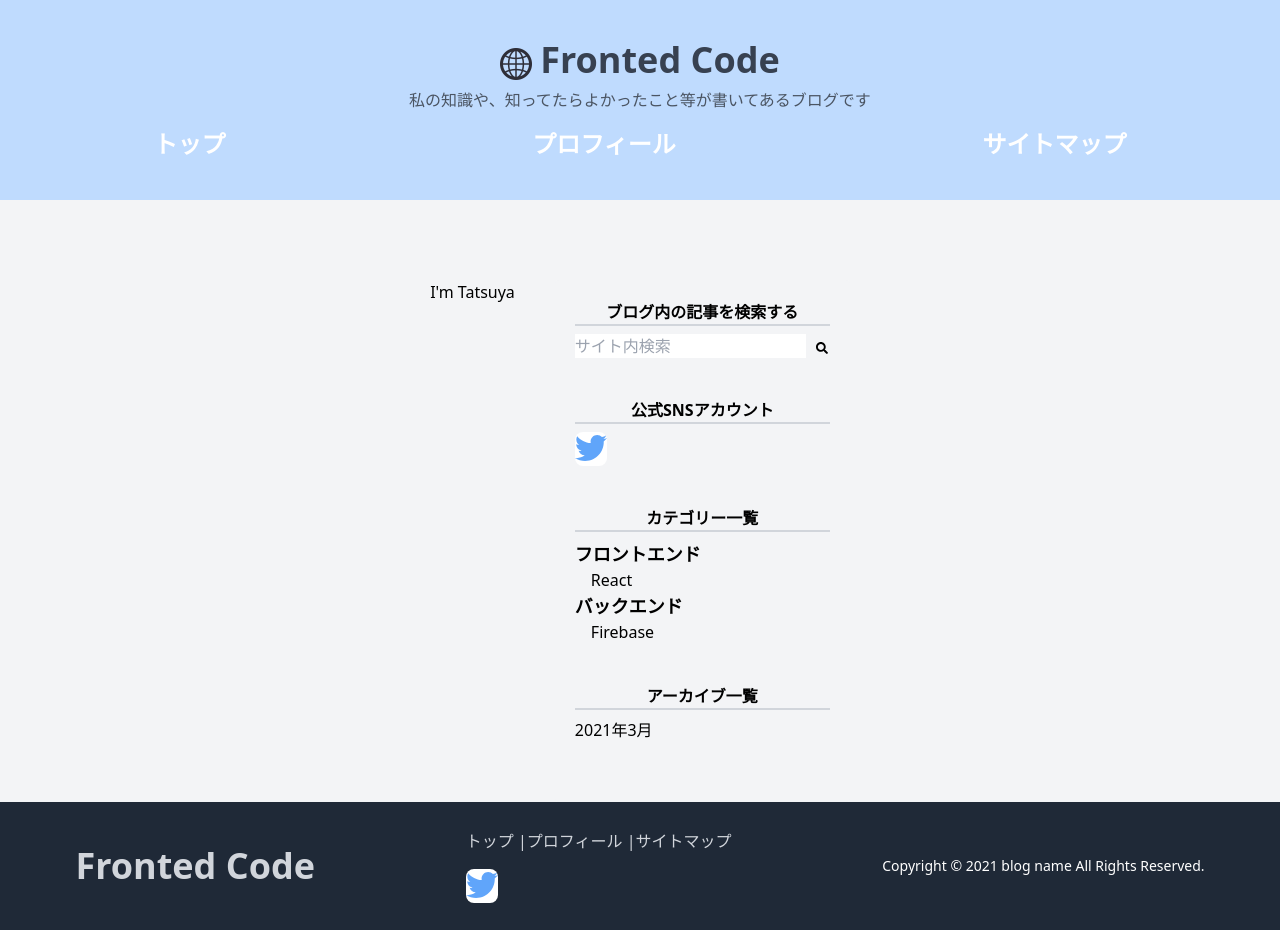
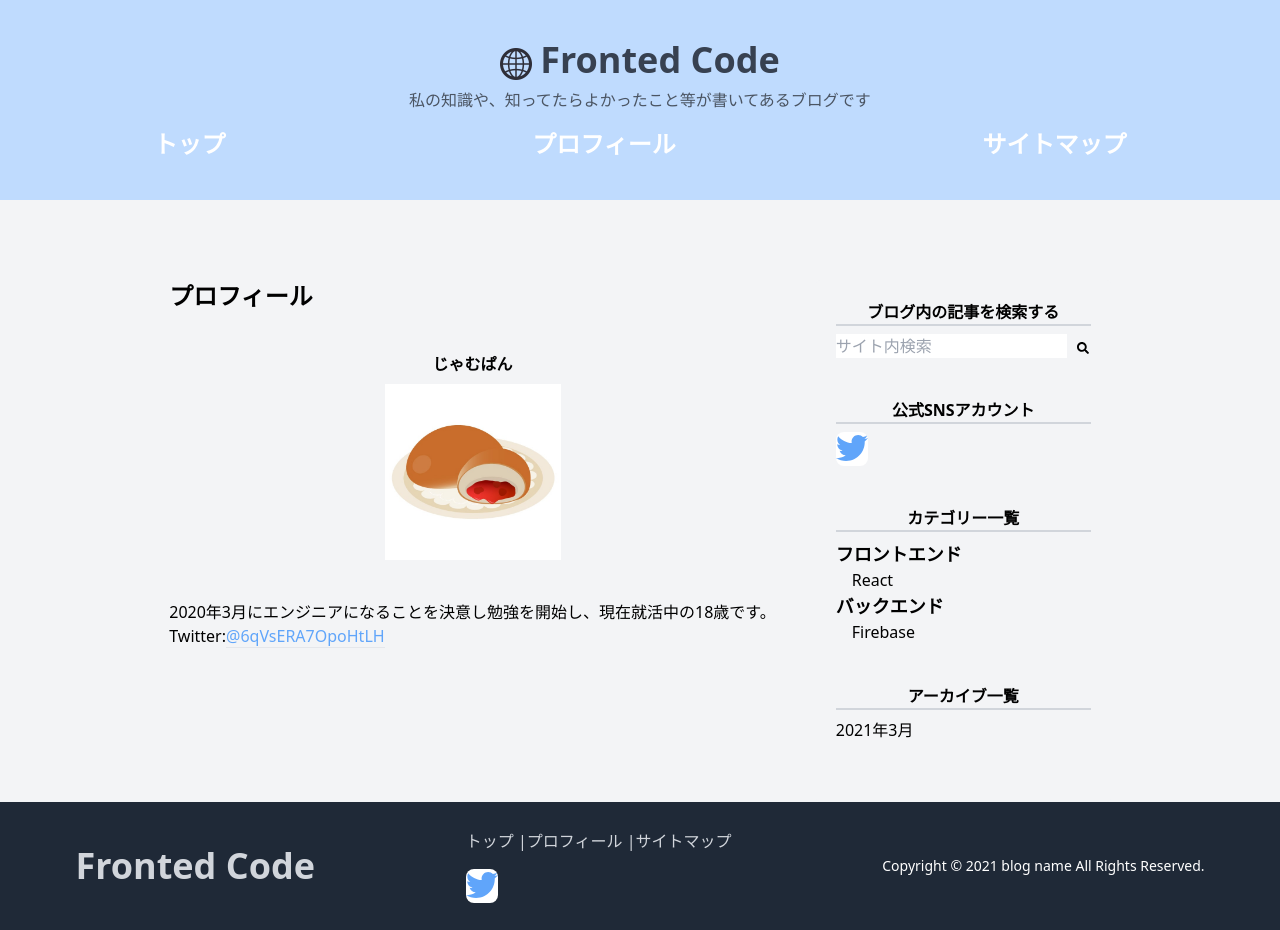
Before and after one commit to jampan02/my-blog, a Next.js app: page /profile in a window 1280 px wide. Built offline with nearby package versions, Linux system fonts and the light colour scheme.

Commit message:
add profile

```diff
--- a/content/posts/frontend/2.md
+++ /dev/null
@@ -1,82 +0,0 @@
----
-title: Markdownでリンクを作る方法とは？画像リンクについても解説！
-date: 2021-03-19
-image: "/images/image.jpg"
-description: なぜ今退任
-keyword: フロントエンド,与党
-url: frontend/2
----
-
-# Markdown でリンクを作る方法とは？画像リンクについても解説！
-
-<div class="mokuji">
-   <p>目次</p>
-   <ol>
-      <li>
-         <a href="#予約投稿">予約投稿</a>
-      </li>
-      <li>
-         <a href="#SNS シェアボタン">SNSシェアボタン</a>
-         <ul>
-            <li>
-              <a href="#ちなみに">ちなみに</a>
-            </li>
-         </ul>
-      </li>
-      <li>
-        <a href="#OGP画像設定">ogc設定</a>
-      </li>
-   </ol>
-</div>
-
-<h2 id="予約投稿">予約投稿</h2>
-
-日時を決めて記事の投稿ができる日が設定できます。
-時間を設定することで、毎日又は毎週同じ時間に投稿することができます。
-同じ時間に投稿することで、ブログの読者に毎日同じ時間にブログを読んでもらうことができます。
-ブログのファンになってもらい、ブログを読むことを習慣化して継続的にブログを読んでもらいます。
-
-日時を決めて記事の投稿ができる日が設定できます。
-時間を設定することで、毎日又は毎週同じ時間に投稿することができます。
-同じ時間に投稿することで、ブログの読者に毎日同じ時間にブログを読んでもらうことができます。
-ブログのファンになってもらい、ブログを読むことを習慣化して継続的にブログを読んでもらいます。
-
-<h2 id="SNS シェアボタン">SNS シェアボタン</h2>
-
-すぐに Facebook や Twitter 等にシェアできるようにシェアボタンを設置しましょう。
-ブログを読んだ人が他の人に共有したい、と思った時にシェアできるとシェアしてもらった投稿から他の人がブログを読んでもらうきっかけになります。
-そのシェアした投稿から一気に拡散される可能性もあります。
-
-そういうわけなんですわ（どっかの社長風）
-
-日時を決めて記事の投稿ができる日が設定できます。
-時間を設定することで、毎日又は毎週同じ時間に投稿することができます。
-同じ時間に投稿することで、ブログの読者に毎日同じ時間にブログを読んでもらうことができます。
-ブログのファンになってもらい、ブログを読むことを習慣化して継続的にブログを読んでもらいます。
-
-<h2 id="2-1">ちなみに</h2>
-
-1 人でも記事に出会うきっかけを増やせるようにしておきましょう。
-
-日時を決めて記事の投稿ができる日が設定できます。
-時間を設定することで、毎日又は毎週同じ時間に投稿することができます。
-同じ時間に投稿することで、ブログの読者に毎日同じ時間にブログを読んでもらうことができます。
-ブログのファンになってもらい、ブログを読むことを習慣化して継続的にブログを読んでもらいます。
-
-## OGP 画像設定
-
-最近 SNS はどれも URL を共有すると一緒にサムネイルが表示されます。
-
-これは自動で出るもので Facebook は OGP、Twitter ですと Twitter カードといったものになります。
-
-[ソーシャルメディア・SNS に欠かせない OGP 設定ちゃんとやってますか？](https://www.infact1.co.jp/staff_blog/webmarketing/2892/){:target="\_blank"}
-画像が自動で出てこな
-
-いと自分で一回ずつ画像を用意しなければなりません。
-ですが自動で生成されるようにすることで、誰が SNS にシェアしても画像が自動で出力されるようになります。
-
-SNS のタイムラインには情報が溢れているので、目についてもらえるようにこういった画像が自動で表示される仕組みが重要となっています。
-
-## まとめ
-
-俺行ったこと全部嘘
--- a/pages/profile.tsx
+++ b/pages/profile.tsx
@@ -1,7 +1,35 @@
+import HEAD from "../components/head";
 import Layout from "../components/Layout";
 
 const Profile = () => {
-  return <Layout title="プロフィール">I'm Tatsuya</Layout>;
+  return (
+    <Layout>
+      <HEAD title="プロフィール" />
+      <p className="font-bold text-2xl mb-10">プロフィール</p>
+      <div className="mx-auto text-center mb-10">
+        <p className="mb-2 font-bold">じゃむぱん</p>
+        <img
+          className="h-44 w-44 text-center m-auto"
+          src="/images/profile/profile.jpg"
+          alt="プロフィール"
+        />
+      </div>
+
+      <p>
+        2020年3月にエンジニアになることを決意し勉強を開始し、現在就活中の18歳です。
+      </p>
+      <p className="mb-20">
+        Twitter:
+        <a
+          className="text-blue-400 border-b hover:border-blue-400"
+          target="_blank"
+          href="https://twitter.com/6qVsERA7OpoHtLH"
+        >
+          @6qVsERA7OpoHtLH
+        </a>
+      </p>
+    </Layout>
+  );
 };
 
 export default Profile;
--- a/pages/sitemap.tsx
+++ b/pages/sitemap.tsx
@@ -36,7 +36,7 @@ const categoryies = [
 const Sitemap = ({ posts }: { posts: POSTS[] }) => {
   return (
     <Layout>
-      <HEAD />
+      <HEAD title="サイトマップ" />
       <ul>
         {categoryies.map((category) => (
           <li key={`${category.top.name}atSiteMap`} className="mb-20">
```
Also changed, not shown: package.json (+6 -1 lines), public/images/profile/profile.jpg (added), 1 other file (tests, documents, lock files or other folders).
